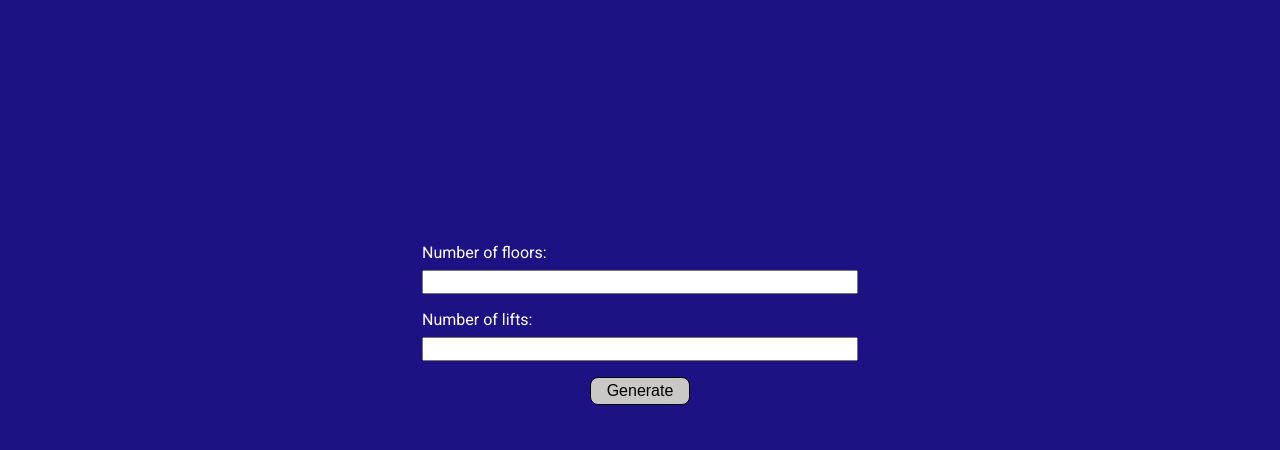
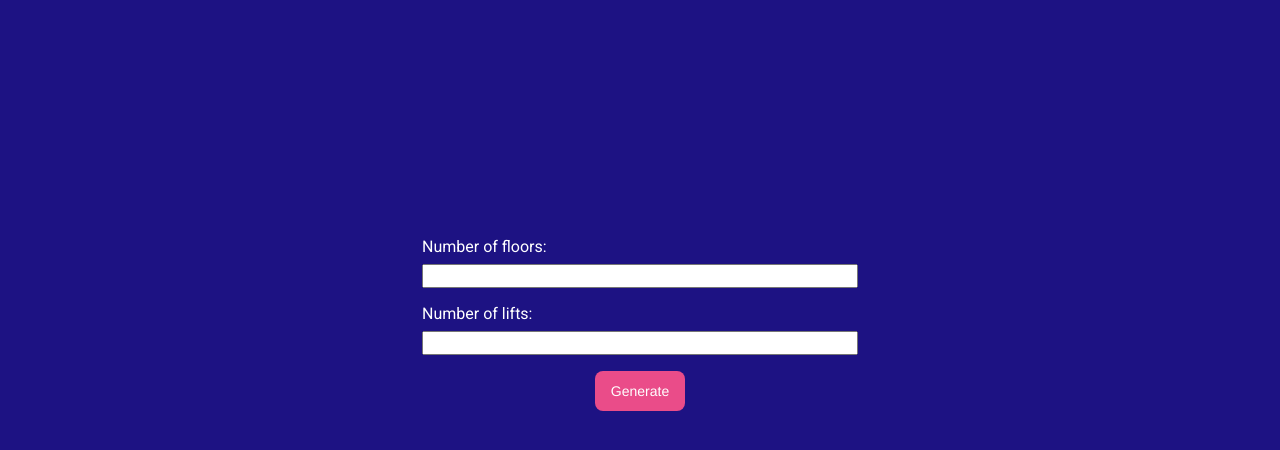
Before and after one commit to vikas-sahni-dev/Lift-Simulation, a plain HTML site: page index.html in a window 1280 px wide. Shown: the part 68-518 px from the top of the page. Drawn offline with Linux system fonts and the light colour scheme.

Commit message:
change the css of generate button

```diff
--- a/style.css
+++ b/style.css
@@ -6,7 +6,6 @@ body {
   color: white;
   font-family: "Roboto", sans-serif;
   margin: 0;
-
 }
 header h1 {
   text-align: center;
@@ -39,20 +38,39 @@ form input {
   justify-content: center;
 }
 .generate-button {
-  padding: 4px 16px;
+  background-color: #ea4c89;
   border-radius: 8px;
-  font-size: 16px;
-  background-color: rgba(202, 199, 199, 1);
-  border: 1px solid black;
-}
-.generate-button:active{
-  background-color: rgba(255, 255, 255, 1);
+  border-style: none;
+  box-sizing: border-box;
+  color: #ffffff;
+  cursor: pointer;
+  display: inline-block;
+  font-family: "Haas Grot Text R Web", "Helvetica Neue", Helvetica, Arial,
+    sans-serif;
+  font-size: 14px;
+  font-weight: 500;
+  height: 40px;
+  line-height: 20px;
+  list-style: none;
+  margin: 0;
+  outline: none;
+  padding: 10px 16px;
+  position: relative;
+  text-align: center;
+  text-decoration: none;
+  transition: color 100ms;
+  vertical-align: baseline;
+  user-select: none;
+  -webkit-user-select: none;
+  touch-action: manipulation;
 }
 
+.generate-button:active {
+  background-color: #e30062;
+}
 
-@media(width<=480px){
-  header h1{
+@media (width<=480px) {
+  header h1 {
     font-size: 24px;
-
   }
 }
```
